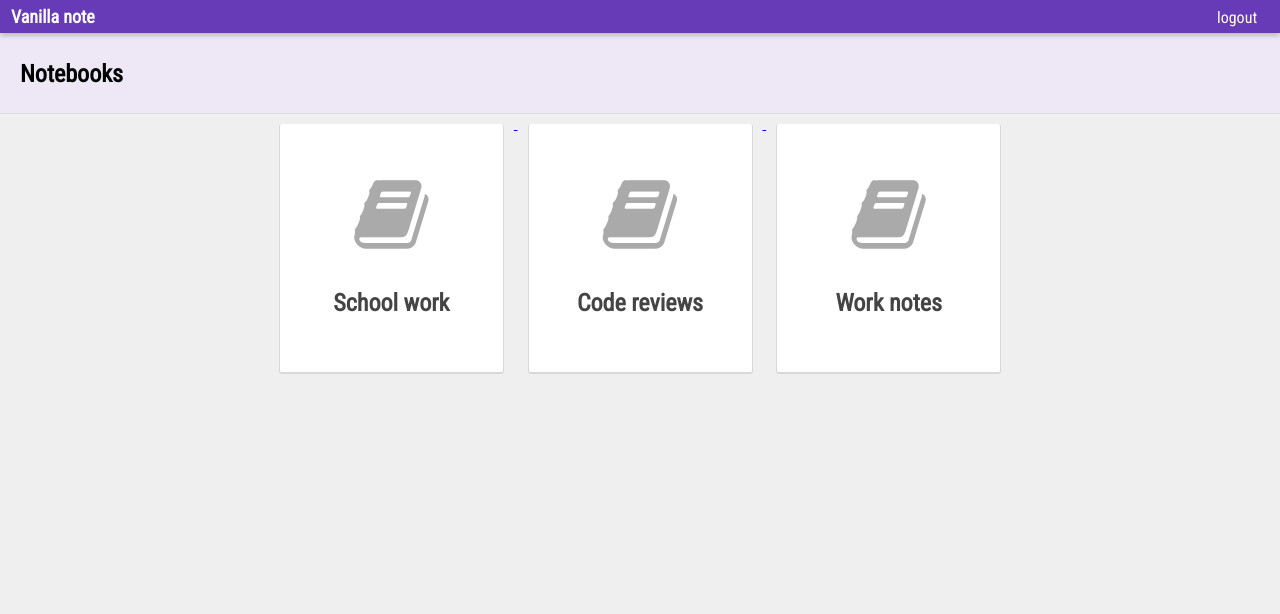
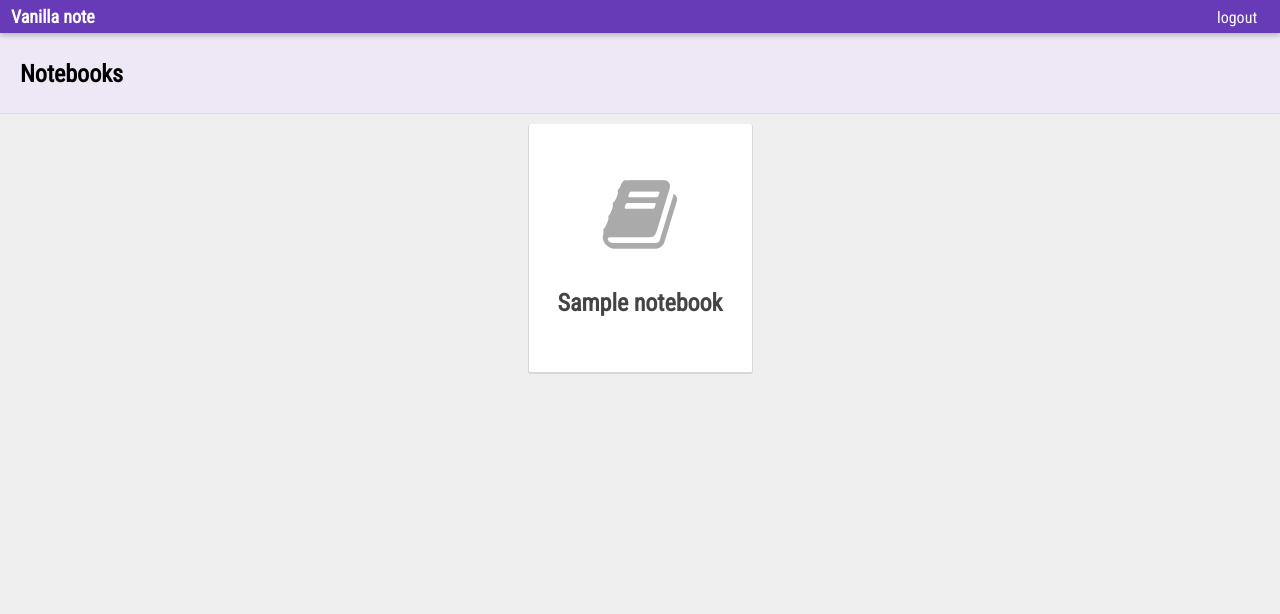
Before and after one commit to joelcolucci/vanillanote, a Flask app: template templates/view_notebooks.html in a window 1280 px wide. Shown: the top 614 px of the page. Run offline with Flask 2, Linux system fonts and the light colour scheme; the template is opened without the code that fills it: most values are stand-ins (such as "Sample title", 1, 10 or a date in 2020); parts of the project's set-up code (start-up, migrations or seed data) failed here and were passed over; some libraries are stand-ins or nearby versions.

Commit message:
adding new notebook is up and running

```diff
--- a/app.py
+++ b/app.py
@@ -38,8 +38,8 @@ session = DBSession()
 
 # Create anti-forgery state token
 @app.route('/')
+@app.route('/notebooks')
 def showLogin():
-
     if 'username' not in login_session:
         state = ''.join(random.choice(string.ascii_uppercase + string.digits)
                     for x in xrange(32))
@@ -47,16 +47,8 @@ def showLogin():
         # return "The current session state is %s" % login_session['state']
         return render_template('login.html', STATE=state)
 
-    return render_template('view_notebooks.html')
-
-
-@app.route('/notebook', methods=['GET'])
-def viewNotebooks():
-    # If user not logged in redirect back to home
-    if 'username' not in login_session:
-        return redirect('/')
-
-    return render_template('view_notes.html')
+    notebooks = sessionc.query(Notebook).all()
+    return render_template('view_notebooks.html', notebooks=notebooks)
 
 
 @app.route('/notebook/new', methods=['GET','POST'])
@@ -66,15 +58,29 @@ def newNotebook():
         return redirect('/')
 
     if request.method == 'POST':
-        new_notebook = Notebook, User(name="Sample")
+        title = request.form.get('title', 'title')
+        new_notebook = Notebook(name=title)
 
         session.add(new_notebook)
         session.commit()
 
-        return redirect(url_for('home'))
+        return redirect(url_for('showLogin'))
 
     else:
         return render_template('view_new_notebook.html')
+
+
+@app.route("/notebook/<int:notebook_id>/")
+def showNotes(notebook_id):
+    # If user not logged in redirect back to home
+    if 'username' not in login_session:
+        return redirect('/')
+
+    notebook = session.query(Notebook).filter_by(id=notebook_id).one()
+    creator = getUserInfo(notebook.user_id)
+
+    notes = session.query(Notes).filter_by(notebook_id=notebook_id).all()
+
 
 
 @app.route('/notebook/note/new', methods=['GET','POST'])
--- a/templates/view_new_notebook.html
+++ b/templates/view_new_notebook.html
@@ -7,8 +7,8 @@
 
 <div class="notebooks text-center">
     <div class="card card-xl">
-        <form>
-            <input type="text" name="notebook-title" id="title" placeholder="Name of notebook?" maxlength="30" class="clear-input">
+        <form method="POST">
+            <input type="text" name="title" id="title" placeholder="Name of notebook?" maxlength="30" class="clear-input">
             <i class="fa fa-book fa-5x"></i>
             <div class="notebook-controls">
                 <input type="submit" value="save" class="btn-default">
--- a/templates/view_notebooks.html
+++ b/templates/view_notebooks.html
@@ -5,28 +5,18 @@
     <h2 class="secondary-toolbar-heading"><a href="/">Notebooks</a></h2>
 </div>
 <div class="notebooks text-center">
-    <a href="/notebook">
+    {% for notebook in notebooks %}
+    <a href="{{url_for('showNotes', notebook_id = notebook.id)}}">
         <div class="card">
             <i class="fa fa-book fa-5x"></i>
-            <h2 class="card-title">School work</h2>
-
+            <h2 class="card-title">{{notebook.name}}</h2>
         </div>
     </a>
-    <a href="/notebook">
-        <div class="card">
-            <i class="fa fa-book fa-5x"></i>
-            <h2 class="card-title">Code reviews</h2>
+    {% endfor %}
 
-        </div>
-    </a>
-    <a href="/notebook">
-        <div class="card">
-            <i class="fa fa-book fa-5x"></i>
-            <h2 class="card-title">Work notes</h2>
-        </div>
-    </a>
+
 </div>
 
-<div class="btn-arrow active"><a href="/notebook/new">+</a></div>
+<div class="btn-arrow active"><a href="{{url_for('newNotebook')}}">+</a></div>
 
 {% endblock %}
```
